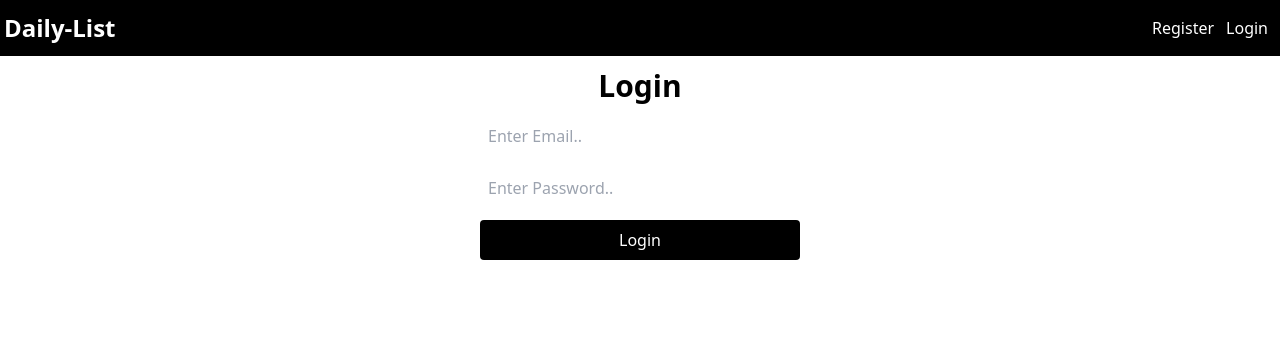
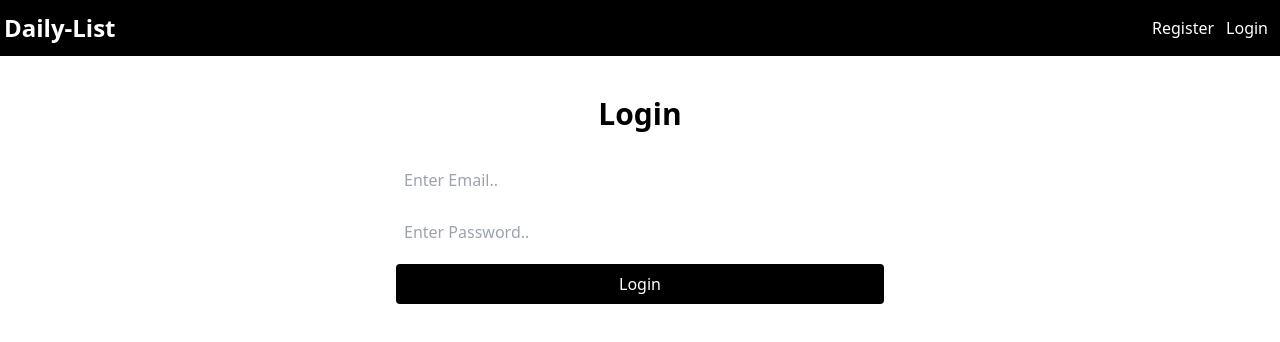
Before and after one commit to AbhishekPandey2203/MERN_TODO, a React (Create React App) app in the folder frontend/: page /user/login in a window 1280 px wide. Shown: the top 342 px of the page. Built offline with nearby package versions, Linux system fonts and the light colour scheme; no server answers.

Commit message:
userloginminorupdate

```diff
--- a/frontend/src/pages/Login.jsx
+++ b/frontend/src/pages/Login.jsx
@@ -31,8 +31,8 @@ const Login = () => {
     }
   }
   return (
-    <div className="w-1/4 m-auto text-center">
-      <h1 className="text-3xl my-3 font-bold"> Login</h1>
+    <div className="p-3 max-w-lg mx-auto">
+      <h1 className="text-3xl text-center font-semibold my-7">Login</h1>
       <form onSubmit={submitHandler}>
         <div className="mb-3">
           <input
```
